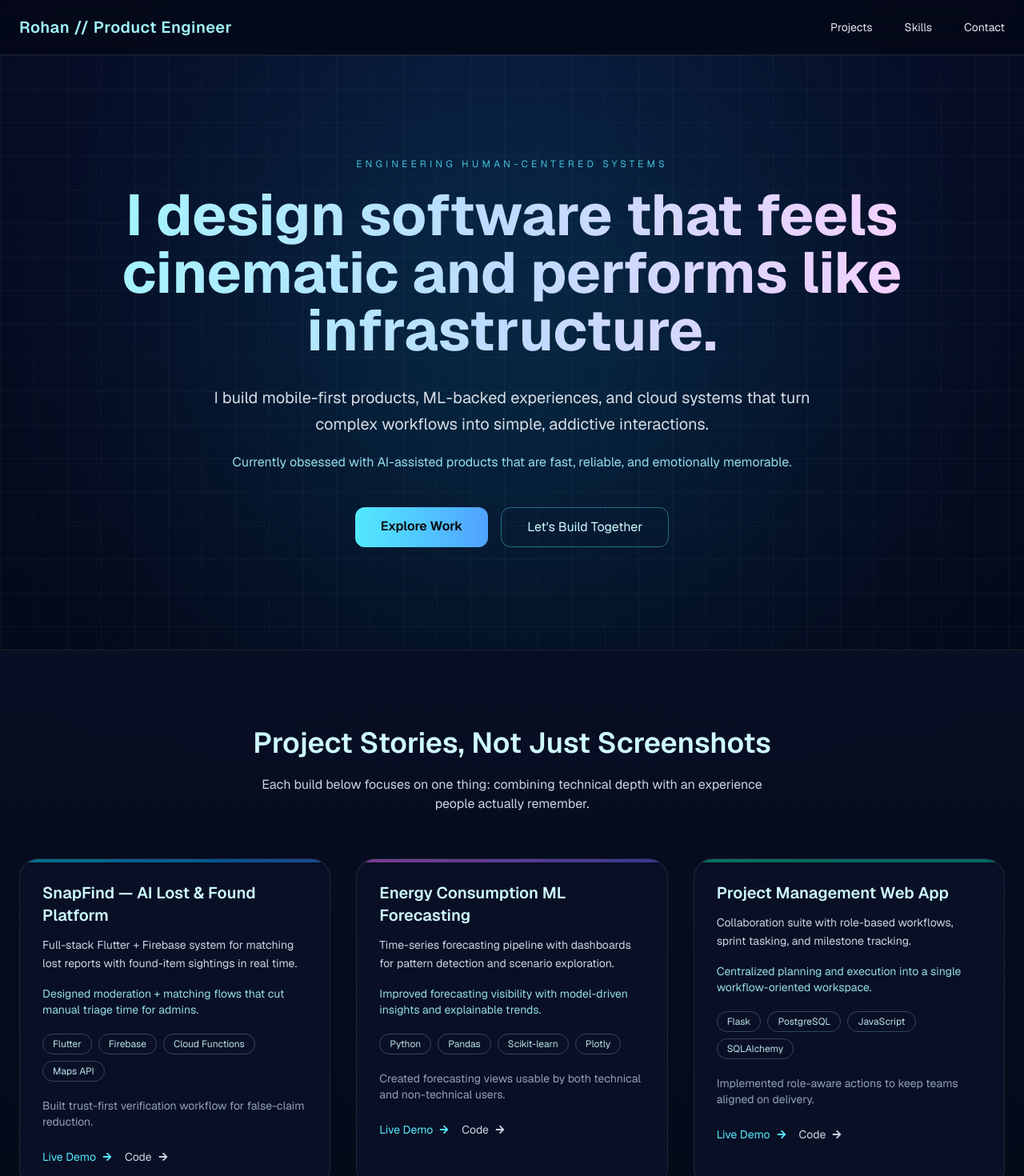
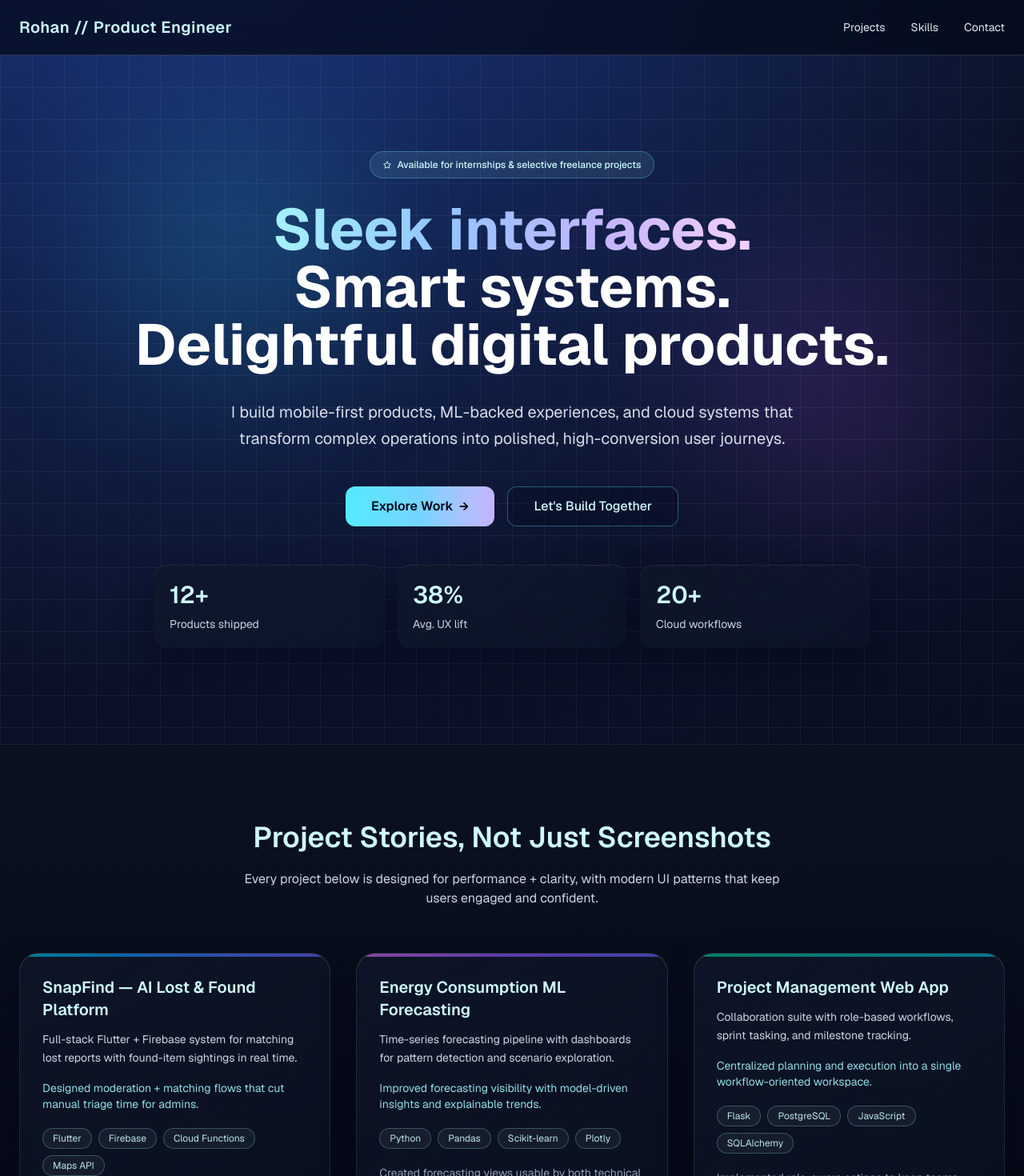
Before and after one commit to thegitguy-56/my-port, a Next.js app: page / in a window 1280 px wide. Shown: the top 1470 px of the page at 80% size. Built offline with nearby package versions, Linux system fonts and the light colour scheme.

Commit message:
Redesign portfolio UI with modern interactive styling

```diff
--- a/src/app/globals.css
+++ b/src/app/globals.css
@@ -1,11 +1,10 @@
 @import "tailwindcss";
 
 :root {
-  --background: #040917;
+  --background: #030712;
   --foreground: #e2e8f0;
-  --brand-night: radial-gradient(circle at 50% 0%, #0a1233 0%, #040917 42%, #030612 100%);
-  --brand-panel: #090f24;
-  --brand-accent: #67e8f9;
+  --brand-night: radial-gradient(circle at 20% -10%, #1e3a8a 0%, #0b1228 35%, #030712 80%);
+  --brand-panel: #0b1120;
 }
 
 @theme inline {
@@ -15,14 +14,14 @@
   --font-mono: var(--font-geist-mono);
 }
 
+html {
+  scroll-behavior: smooth;
+}
+
 body {
   background: var(--background);
   color: var(--foreground);
   font-family: var(--font-geist-sans), Arial, Helvetica, sans-serif;
-}
-
-html {
-  scroll-behavior: smooth;
 }
 
 .bg-brand-night {
@@ -31,19 +30,62 @@ html {
 
 .section-grid {
   background-image:
-    linear-gradient(to right, rgba(148, 163, 184, 0.06) 1px, transparent 1px),
-    linear-gradient(to bottom, rgba(148, 163, 184, 0.06) 1px, transparent 1px);
-  background-size: 42px 42px;
+    linear-gradient(to right, rgba(148, 163, 184, 0.08) 1px, transparent 1px),
+    linear-gradient(to bottom, rgba(148, 163, 184, 0.08) 1px, transparent 1px);
+  background-size: 40px 40px;
 }
 
 .section-contrast {
-  background: linear-gradient(180deg, rgba(8, 15, 37, 0.85) 0%, rgba(4, 9, 23, 0.95) 100%);
+  background: linear-gradient(180deg, rgba(11, 17, 32, 0.88) 0%, rgba(3, 7, 18, 0.95) 100%);
+}
+
+.hero-aura {
+  position: absolute;
+  width: 480px;
+  height: 480px;
+  border-radius: 9999px;
+  filter: blur(90px);
+  opacity: 0.5;
+  pointer-events: none;
+}
+
+.hero-aura-left {
+  left: 4%;
+  top: 0;
+  background: radial-gradient(circle, rgba(34, 211, 238, 0.55) 0%, rgba(30, 64, 175, 0) 65%);
+}
+
+.hero-aura-right {
+  right: 0;
+  top: 20%;
+  background: radial-gradient(circle, rgba(168, 85, 247, 0.55) 0%, rgba(30, 64, 175, 0) 70%);
+}
+
+.glass-card {
+  background: linear-gradient(145deg, rgba(15, 23, 42, 0.78), rgba(15, 23, 42, 0.35));
+  box-shadow: inset 0 1px 0 rgba(255, 255, 255, 0.08), 0 18px 44px rgba(2, 6, 23, 0.4);
+  backdrop-filter: blur(8px);
+}
+
+.text-gradient {
+  background-image: linear-gradient(90deg, #a5f3fc 0%, #93c5fd 35%, #c4b5fd 70%, #f5d0fe 100%);
+  -webkit-background-clip: text;
+  background-clip: text;
+  color: transparent;
+}
+
+.chip {
+  @apply items-center gap-2 rounded-full border border-cyan-300/30 bg-cyan-200/10 px-4 py-2 text-xs font-medium text-cyan-100;
+}
+
+.nav-link {
+  @apply transition hover:text-cyan-300;
 }
 
 .btn-primary {
-  @apply px-8 py-3 rounded-xl bg-gradient-to-r from-cyan-300 to-blue-400 text-black font-semibold transition hover:scale-105;
+  @apply inline-flex items-center gap-2 rounded-xl bg-gradient-to-r from-cyan-300 via-sky-300 to-violet-300 px-8 py-3 font-semibold text-slate-950 transition hover:-translate-y-0.5 hover:shadow-[0_12px_30px_rgba(34,211,238,0.3)];
 }
 
 .btn-secondary {
-  @apply px-8 py-3 rounded-xl border border-cyan-300/40 text-cyan-100 hover:border-cyan-200 hover:bg-cyan-200/10 transition;
+  @apply rounded-xl border border-cyan-300/35 bg-slate-950/25 px-8 py-3 font-medium text-cyan-100 transition hover:border-cyan-200 hover:bg-cyan-200/10;
 }
--- a/src/app/page.tsx
+++ b/src/app/page.tsx
@@ -1,8 +1,8 @@
 "use client";
 
 import { motion } from "framer-motion";
-import { useState } from "react";
-import { FaArrowRight, FaGithub, FaLinkedin } from "react-icons/fa";
+import { useMemo, useState } from "react";
+import { FaArrowRight, FaGithub, FaLinkedin, FaLocationArrow, FaRegStar } from "react-icons/fa";
 import TerminalIntro from "../components/TerminalIntro";
 
 type Project = {
@@ -25,7 +25,7 @@ const projects: Project[] = [
     highlight: "Built trust-first verification workflow for false-claim reduction.",
     demoUrl: "#",
     repoUrl: "#",
-    accent: "from-cyan-400/50 to-blue-500/50",
+    accent: "from-cyan-400/55 via-blue-500/60 to-indigo-500/60",
   },
   {
     title: "Energy Consumption ML Forecasting",
@@ -35,7 +35,7 @@ const projects: Project[] = [
     highlight: "Created forecasting views usable by both technical and non-technical users.",
     demoUrl: "#",
     repoUrl: "#",
-    accent: "from-fuchsia-400/50 to-indigo-500/50",
+    accent: "from-fuchsia-400/55 via-violet-500/60 to-indigo-500/60",
   },
   {
     title: "Project Management Web App",
@@ -45,7 +45,7 @@ const projects: Project[] = [
     highlight: "Implemented role-aware actions to keep teams aligned on delivery.",
     demoUrl: "#",
     repoUrl: "#",
-    accent: "from-emerald-400/50 to-teal-500/50",
+    accent: "from-emerald-400/55 via-teal-500/60 to-cyan-500/60",
   },
 ];
 
@@ -68,6 +68,12 @@ const skills = [
   },
 ];
 
+const stats = [
+  { label: "Products shipped", value: "12+" },
+  { label: "Avg. UX lift", value: "38%" },
+  { label: "Cloud workflows", value: "20+" },
+];
+
 export default function Home() {
   const [showIntro, setShowIntro] = useState(() => {
     if (typeof window === "undefined") {
@@ -80,6 +86,8 @@ export default function Home() {
     return !reduceMotion && !introSeen;
   });
 
+  const statusText = useMemo(() => "Available for internships & selective freelance projects", []);
+
   const handleIntroComplete = () => {
     window.localStorage.setItem("portfolio_intro_seen", "true");
     setShowIntro(false);
@@ -91,132 +99,137 @@ export default function Home() {
 
       {!showIntro && (
         <main className="min-h-screen bg-brand-night text-white">
-          <nav className="border-b border-white/10 backdrop-blur-xl sticky top-0 z-40 bg-[#040917]/85">
-            <div className="max-w-7xl mx-auto px-6 py-5 flex justify-between items-center">
+          <nav className="sticky top-0 z-40 border-b border-white/10 bg-[#040917]/70 backdrop-blur-2xl">
+            <div className="mx-auto flex max-w-7xl items-center justify-between px-6 py-5">
               <motion.h1
-                initial={{ opacity: 0, y: -20 }}
+                initial={{ opacity: 0, y: -18 }}
                 animate={{ opacity: 1, y: 0 }}
-                className="text-lg md:text-xl font-semibold tracking-wide text-cyan-200"
+                className="text-lg font-semibold tracking-wide text-cyan-100 md:text-xl"
               >
                 Rohan // Product Engineer
               </motion.h1>
 
-              <div className="space-x-4 md:space-x-10 text-sm text-slate-200">
-                <a href="#projects" className="hover:text-cyan-300 transition">
+              <div className="hidden items-center gap-8 text-sm text-slate-200 sm:flex">
+                <a href="#projects" className="nav-link">
                   Projects
                 </a>
-                <a href="#skills" className="hover:text-cyan-300 transition">
+                <a href="#skills" className="nav-link">
                   Skills
                 </a>
-                <a href="#contact" className="hover:text-cyan-300 transition">
+                <a href="#contact" className="nav-link">
                   Contact
                 </a>
               </div>
             </div>
           </nav>
 
-          <section className="relative text-center py-24 md:py-32 px-6 overflow-hidden section-grid">
-            <div className="absolute left-1/2 top-[45%] -translate-x-1/2 -translate-y-1/2 w-[620px] h-[620px] bg-cyan-500/20 blur-[170px] rounded-full" />
+          <section className="section-grid relative overflow-hidden px-6 py-24 text-center md:py-30">
+            <div className="hero-aura hero-aura-left" />
+            <div className="hero-aura hero-aura-right" />
 
-            <div className="relative max-w-5xl mx-auto">
-              <motion.p
-                initial={{ opacity: 0 }}
-                animate={{ opacity: 1 }}
-                className="text-xs uppercase tracking-[0.35em] text-cyan-300/80 mb-5"
+            <div className="relative mx-auto max-w-5xl">
+              <motion.span
+                initial={{ opacity: 0, y: -8 }}
+                animate={{ opacity: 1, y: 0 }}
+                className="chip mx-auto mb-7 inline-flex"
               >
-                Engineering Human-Centered Systems
-              </motion.p>
+                <FaRegStar className="text-[10px]" />
+                {statusText}
+              </motion.span>
 
               <motion.h1
-                initial={{ opacity: 0, y: 30 }}
+                initial={{ opacity: 0, y: 24 }}
                 animate={{ opacity: 1, y: 0 }}
                 transition={{ duration: 0.8 }}
-                className="text-5xl md:text-7xl font-bold mb-8 bg-gradient-to-r from-cyan-200 via-blue-200 to-fuchsia-200 bg-clip-text text-transparent"
+                className="mb-8 text-5xl font-bold text-balance md:text-7xl"
               >
-                I design software that feels cinematic and performs like infrastructure.
+                <span className="text-gradient">Sleek interfaces.</span> Smart systems. <br />
+                Delightful digital products.
               </motion.h1>
 
               <motion.p
                 initial={{ opacity: 0 }}
                 animate={{ opacity: 1 }}
                 transition={{ delay: 0.25 }}
-                className="text-base md:text-xl text-slate-200/95 leading-relaxed max-w-3xl mx-auto"
+                className="mx-auto max-w-3xl text-base leading-relaxed text-slate-200/95 md:text-xl"
               >
-                I build mobile-first products, ML-backed experiences, and cloud systems that turn complex workflows into simple, addictive interactions.
-              </motion.p>
-
-              <motion.p
-                initial={{ opacity: 0 }}
-                animate={{ opacity: 1 }}
-                transition={{ delay: 0.4 }}
-                className="text-cyan-200/90 mt-5 text-sm md:text-base"
-              >
-                Currently obsessed with AI-assisted products that are fast, reliable, and emotionally memorable.
+                I build mobile-first products, ML-backed experiences, and cloud systems that transform complex operations into polished, high-conversion user journeys.
               </motion.p>
 
               <motion.div
-                initial={{ opacity: 0, y: 20 }}
+                initial={{ opacity: 0, y: 18 }}
                 animate={{ opacity: 1, y: 0 }}
-                transition={{ delay: 0.55 }}
+                transition={{ delay: 0.45 }}
                 className="mt-11 flex flex-wrap justify-center gap-4"
               >
                 <a href="#projects" className="btn-primary">
-                  Explore Work
+                  Explore Work <FaArrowRight className="text-xs" />
                 </a>
-
                 <a href="#contact" className="btn-secondary">
                   Let&apos;s Build Together
                 </a>
               </motion.div>
+
+              <motion.div
+                initial={{ opacity: 0, y: 24 }}
+                animate={{ opacity: 1, y: 0 }}
+                transition={{ delay: 0.65 }}
+                className="mx-auto mt-12 grid max-w-4xl gap-4 sm:grid-cols-3"
+              >
+                {stats.map((stat) => (
+                  <div key={stat.label} className="glass-card rounded-2xl p-5 text-left">
+                    <p className="text-3xl font-semibold text-cyan-100">{stat.value}</p>
+                    <p className="mt-2 text-sm text-slate-300">{stat.label}</p>
+                  </div>
+                ))}
+              </motion.div>
             </div>
           </section>
 
-          <section id="projects" className="py-24 px-6 section-contrast border-y border-white/10">
-            <div className="max-w-7xl mx-auto">
+          <section id="projects" className="section-contrast border-y border-white/10 px-6 py-24">
+            <div className="mx-auto max-w-7xl">
               <motion.h2
                 initial={{ opacity: 0 }}
                 whileInView={{ opacity: 1 }}
-                className="text-3xl md:text-4xl font-semibold mb-5 text-center text-cyan-100"
+                className="mb-5 text-center text-3xl font-semibold text-cyan-100 md:text-4xl"
               >
                 Project Stories, Not Just Screenshots
               </motion.h2>
-              <p className="text-center text-slate-300 mb-14 max-w-2xl mx-auto">
-                Each build below focuses on one thing: combining technical depth with an experience people actually remember.
+              <p className="mx-auto mb-14 max-w-2xl text-center text-slate-300">
+                Every project below is designed for performance + clarity, with modern UI patterns that keep users engaged and confident.
               </p>
 
-              <div className="grid md:grid-cols-3 gap-8">
+              <div className="grid gap-8 md:grid-cols-3">
                 {projects.map((project, index) => (
                   <motion.article
                     key={project.title}
-                    initial={{ opacity: 0, y: 50 }}
+                    initial={{ opacity: 0, y: 40 }}
                     whileInView={{ opacity: 1, y: 0 }}
+                    whileHover={{ y: -8 }}
                     transition={{ delay: index * 0.12 }}
-                    className="group rounded-3xl border border-white/10 bg-[#090f24] p-7 relative overflow-hidden"
+                    className="group glass-card relative overflow-hidden rounded-3xl border border-white/10 p-7"
                   >
                     <div className={`absolute inset-x-0 top-0 h-1 bg-gradient-to-r ${project.accent}`} />
 
-                    <h3 className="text-xl font-semibold mb-3 text-cyan-100">{project.title}</h3>
-                    <p className="text-slate-300 text-sm leading-relaxed mb-4">{project.desc}</p>
-                    <p className="text-cyan-200/90 text-sm mb-5">{project.impact}</p>
+                    <h3 className="mb-3 text-xl font-semibold text-cyan-100">{project.title}</h3>
+                    <p className="mb-4 text-sm leading-relaxed text-slate-300">{project.desc}</p>
+                    <p className="mb-5 text-sm text-cyan-200/90">{project.impact}</p>
 
-                    <div className="flex flex-wrap gap-2 mb-5">
+                    <div className="mb-5 flex flex-wrap gap-2">
                       {project.stack.map((item) => (
-                        <span
-                          key={item}
-                          className="text-xs px-3 py-1 rounded-full border border-cyan-200/25 text-cyan-100/90"
-                        >
+                        <span key={item} className="rounded-full border border-cyan-200/25 bg-cyan-100/5 px-3 py-1 text-xs text-cyan-100/90">
                           {item}
                         </span>
                       ))}
                     </div>
 
-                    <p className="text-sm text-slate-400 group-hover:text-slate-200 transition mb-6">{project.highlight}</p>
+                    <p className="mb-6 text-sm text-slate-400 transition group-hover:text-slate-200">{project.highlight}</p>
 
                     <div className="flex items-center gap-4 text-sm">
-                      <a href={project.demoUrl} className="inline-flex items-center gap-2 text-cyan-300 hover:text-cyan-200 transition">
+                      <a href={project.demoUrl} className="inline-flex items-center gap-2 text-cyan-300 transition hover:text-cyan-100">
                         Live Demo <FaArrowRight className="text-xs" />
                       </a>
-                      <a href={project.repoUrl} className="inline-flex items-center gap-2 text-slate-300 hover:text-white transition">
+                      <a href={project.repoUrl} className="inline-flex items-center gap-2 text-slate-300 transition hover:text-white">
                         Code <FaArrowRight className="text-xs" />
                       </a>
                     </div>
@@ -226,38 +239,37 @@ export default function Home() {
             </div>
           </section>
 
-          <section id="skills" className="py-24 px-6">
-            <div className="max-w-6xl mx-auto">
-              <h2 className="text-3xl md:text-4xl font-semibold mb-14 text-center text-cyan-100">Technical Stack</h2>
+          <section id="skills" className="px-6 py-24">
+            <div className="mx-auto max-w-6xl">
+              <h2 className="mb-14 text-center text-3xl font-semibold text-cyan-100 md:text-4xl">Technical Stack</h2>
 
-              <div className="grid md:grid-cols-2 lg:grid-cols-4 gap-8 text-center">
+              <div className="grid gap-8 text-center md:grid-cols-2 lg:grid-cols-4">
                 {skills.map((skill, i) => (
                   <motion.div
-                    key={i}
-                    initial={{ opacity: 0, scale: 0.9 }}
+                    key={skill.title}
+                    initial={{ opacity: 0, scale: 0.94 }}
                     whileInView={{ opacity: 1, scale: 1 }}
-                    transition={{ delay: i * 0.14 }}
-                    className="rounded-2xl border border-white/10 bg-white/[0.03] p-6"
+                    transition={{ delay: i * 0.12 }}
+                    whileHover={{ scale: 1.03 }}
+                    className="glass-card rounded-2xl border border-white/10 p-6"
                   >
-                    <h3 className="text-lg font-semibold mb-3 text-cyan-300">{skill.title}</h3>
-                    <p className="text-slate-300 text-sm leading-relaxed">{skill.items}</p>
+                    <h3 className="mb-3 text-lg font-semibold text-cyan-300">{skill.title}</h3>
+                    <p className="text-sm leading-relaxed text-slate-300">{skill.items}</p>
                   </motion.div>
                 ))}
               </div>
             </div>
           </section>
 
-          <section id="contact" className="py-24 px-6 section-contrast border-t border-white/10">
-            <div className="max-w-3xl mx-auto text-center">
-              <h2 className="text-3xl md:text-4xl font-semibold mb-6 text-cyan-100">Let&apos;s create your next wow moment.</h2>
+          <section id="contact" className="section-contrast border-t border-white/10 px-6 py-24">
+            <div className="mx-auto max-w-3xl text-center">
+              <h2 className="mb-6 text-3xl font-semibold text-cyan-100 md:text-4xl">Let&apos;s create your next wow moment.</h2>
 
-              <p className="text-slate-200 mb-3">
-                Open to internships, product collaborations, and ambitious engineering projects.
-              </p>
-              <p className="text-cyan-200/85 mb-10 text-sm">Average response time: within 24 hours.</p>
+              <p className="mb-3 text-slate-200">Open to internships, product collaborations, and ambitious engineering projects.</p>
+              <p className="mb-10 text-sm text-cyan-200/85">Average response time: within 24 hours.</p>
 
-              <a href="mailto:volapurohan@gmail.com" className="btn-primary inline-block mb-6">
-                Email Me
+              <a href="mailto:volapurohan@gmail.com" className="btn-primary mx-auto mb-6 inline-flex">
+                Email Me <FaLocationArrow className="text-xs" />
               </a>
 
               <div>
@@ -265,19 +277,19 @@ export default function Home() {
                   href="https://drive.google.com"
                   target="_blank"
                   rel="noopener noreferrer"
-                  className="text-sm text-slate-300 hover:text-white underline underline-offset-4"
+                  className="text-sm text-slate-300 underline underline-offset-4 hover:text-white"
                 >
                   View Resume
                 </a>
               </div>
 
-              <div className="flex justify-center gap-8 text-3xl text-cyan-300 mt-10">
+              <div className="mt-10 flex justify-center gap-8 text-3xl text-cyan-300">
                 <a
                   href="https://github.com/thegitguy-56"
                   target="_blank"
                   rel="noopener noreferrer"
                   aria-label="Open GitHub profile"
-                  className="hover:text-white transition transform hover:scale-110"
+                  className="transition hover:scale-110 hover:text-white"
                 >
                   <FaGithub />
                 </a>
@@ -287,7 +299,7 @@ export default function Home() {
                   target="_blank"
                   rel="noopener noreferrer"
                   aria-label="Open LinkedIn profile"
-                  className="hover:text-white transition transform hover:scale-110"
+                  className="transition hover:scale-110 hover:text-white"
                 >
                   <FaLinkedin />
                 </a>
@@ -295,7 +307,7 @@ export default function Home() {
             </div>
           </section>
 
-          <footer className="text-center py-12 text-slate-400 border-t border-white/10">© 2026 Rohan V — vrohan.xyz</footer>
+          <footer className="border-t border-white/10 py-12 text-center text-slate-400">© 2026 Rohan V — vrohan.xyz</footer>
         </main>
       )}
     </>
```
Also changed, not shown: src/components/TerminalIntro.tsx (+17 -10 lines).
